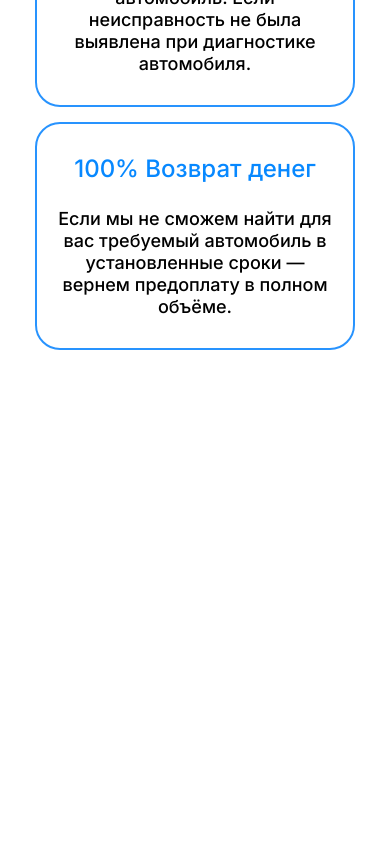
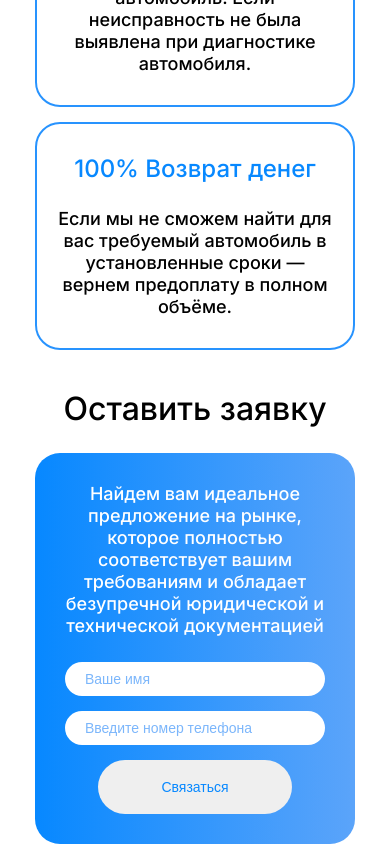
Before and after one commit to Qalwk/avtopodbor, a React (Vite) app: page / in a window 390 px wide. Shown: the part 7107-7951 px from the top of the page. Before the commit the page ends 7457 px from the top, so only its background shows below. Built offline with nearby package versions, Linux system fonts and the light colour scheme.

Commit message:
add: contact section

```diff
--- a/src/App.tsx
+++ b/src/App.tsx
@@ -1,6 +1,6 @@
 import './App.css'
 import Header from './components/Header/Header'
-// import Action from './section/Action/Action'
+import Action from './section/Action/Action'
 import Check from './section/Check/Check'
 import Guarantee from './section/Guarantee/Guarantee'
 import Hero from './section/Hero/Hero'
@@ -26,7 +26,7 @@ function App() {
       <WhyUs />
       <Guarantee />
 
-      {/* <Action /> */}
+      <Action />
     </main>
   )
 }
--- /dev/null
+++ b/src/components/ClientAction/ClientAction.css
@@ -0,0 +1,91 @@
+.form-container {
+  max-width: 740px;
+  width: 100%;
+  display: flex;
+  flex-wrap: wrap;
+  gap: 25px;
+}
+
+.bottom-wrapper {
+  width: 100%;
+  display: flex;
+  justify-content: space-between;
+  align-items: center;
+  gap: 40px;
+}
+
+.input-name,
+.input-tel {
+  width: 100%;
+  padding: 22px;
+  border-radius: 50px;
+  background: #ffffff;
+  outline: none;
+  border: none;
+
+  font-size: 22px;
+  font-weight: 400;
+  line-height: 26px;
+  color: #0788FF;
+}
+
+.input-name::placeholder,
+.input-tel::placeholder {
+  color: #5ba4fa;
+  opacity: 0.8;
+}
+
+.form-submit {
+  padding: 20px 40px;
+  border: none;
+  border-radius: 51px;
+
+  font-size: 26px;
+  font-weight: 500;
+  line-height: 31.47px;
+  text-align: center;
+  color: #0788FF;
+}
+
+@media screen and (max-width: 1440px) {
+  .bottom-wrapper {
+    gap: 25px;
+  }
+  .input-name,
+  .input-tel {
+    padding: 17px 20px;
+    font-size: 18px;
+    line-height: 22px;
+  }
+  .form-submit {
+    padding: 14px 40px;
+    font-size: 22px;
+    line-height: 26px;
+  }
+}
+
+@media screen and (max-width: 1280px) {
+  .form-container {
+    max-width: none;
+  }
+  .bottom-wrapper {
+    flex-direction: column;
+  }
+}
+
+@media screen and (max-width: 740px) {
+  .form-container,
+  .bottom-wrapper {
+    gap: 15px;
+  }
+  .input-name,
+  .input-tel,
+  .form-submit {
+    padding: 9px 20px;
+    font-size: 14px;
+    line-height: 16px;
+  }
+  .form-submit {
+    padding: 19px 63px;
+  }
+}
--- a/src/components/ClientAction/ClientAction.tsx
+++ b/src/components/ClientAction/ClientAction.tsx
@@ -1,13 +1,15 @@
-import axios from 'axios'; // Импортируем axios
-import { useState } from 'react';
+import axios from "axios"; // Импортируем axios
+import { useState } from "react";
+
+import "./ClientAction.css";
 
 interface ContactFormProps {
   onSubmit: (data: { client_name: string; client_phone: string }) => void;
 }
 
 const ContactForm: React.FC<ContactFormProps> = ({ onSubmit }) => {
-  const [client_name, setName] = useState('');
-  const [client_phone, setPhone] = useState('');
+  const [client_name, setName] = useState("");
+  const [client_phone, setPhone] = useState("");
 
   const handleNameChange = (event: React.ChangeEvent<HTMLInputElement>) => {
     setName(event.target.value);
@@ -22,55 +24,56 @@ const ContactForm: React.FC<ContactFormProps> = ({ onSubmit }) => {
 
     // Проверка, введены ли все данные
     if (!client_name || !client_phone) {
-      alert('Пожалуйста, заполните все поля!');
+      alert("Пожалуйста, заполните все поля!");
       return;
     }
 
     try {
       // Отправка данных на сервер с помощью axios
-      const response = await axios.post('/api/contact-with-us/', {
+      const response = await axios.post("/api/contact-with-us/", {
         client_name,
         client_phone,
       });
 
       if (response.status === 200) {
-        alert('Контакты успешно отправлены!');
-        setName('');
-        setPhone('');
+        alert("Контакты успешно отправлены!");
+        setName("");
+        setPhone("");
       } else {
-        alert('Ошибка отправки контактов!');
+        alert("Ошибка отправки контактов!");
       }
     } catch (error) {
-      console.error('Ошибка отправки контактов:', error);
-      alert('Ошибка отправки контактов!');
+      console.error("Ошибка отправки контактов:", error);
+      alert("Ошибка отправки контактов!");
     }
   };
 
   return (
-    <form onSubmit={handleSubmit}>
-      <div>
-        <label htmlFor="name">Имя:</label>
+    <form onSubmit={handleSubmit} className="form-container">
       <input
+        className="input-name"
+        placeholder="Ваше имя"
         type="text"
         id="name"
         value={client_name}
         onChange={handleNameChange}
       />
-      </div>
-      <div>
-        <label htmlFor="phone">Телефон:</label>
+      <div className="bottom-wrapper">
         <input
+          className="input-tel"
           type="tel"
           id="phone"
           value={client_phone}
           onChange={handlePhoneChange}
-          placeholder="Телефон"
-          onClick={(event) => {
-            const target = event.target as HTMLInputElement;
-          }}
+          placeholder="Введите номер телефона"
+          // onClick={(event) => {
+          //   const target = event.target as HTMLInputElement;
+          // }}
         />
+        <button type="submit" className="form-submit">
+          Связаться
+        </button>
       </div>
-      <button type="submit">Отправить</button>
     </form>
   );
 };
--- a/src/section/Action/Action.css
+++ b/src/section/Action/Action.css
@@ -1,9 +1,76 @@
 .action {
-    margin-top: 200px;
-    width: 1720px;
-    height: 367px;
+  margin-top: 120px;
+  text-align: left;
+  height: fit-content;
+}
 
-    background: linear-gradient(270deg, #5BA4FA 0%, #0788FF 100%), #D9D9D9;
-    border-radius: 25px;
+.action-container {
+  margin-top: 80px;
+  width: 100%;
+  background: linear-gradient(270deg, #5ba4fa 0%, #0788ff 100%), #d9d9d9;
+  border-radius: 25px;
 
+  display: flex;
+  justify-content: space-between;
+  align-items: center;
+  gap: 30px;
+  padding: 100px 70px;
 }
+
+.action-text {
+  max-width: 50%;
+  font-size: 32px;
+  font-weight: 500;
+  line-height: 38px;
+  color: #fff;
+}
+@media screen and (max-width: 1440px) {
+  .action-container {
+    padding: 90px 50px;
+  }
+  .action-text {
+    font-size: 24px;
+    line-height: 29px;
+  }
+}
+
+@media screen and (max-width: 1280px) {
+  .action {
+    margin-top: 80px;
+  }
+  .action-container {
+    margin-top: 40px;
+    padding: 40px;
+    flex-direction: column;
+  }
+  .action-title {
+    font-size: 45px;
+    line-height: 54px;
+  }
+  .action-text {
+    max-width: none;
+    text-align: center;
+    font-size: 20px;
+    line-height: 24px;
+  }
+}
+
+@media screen and (max-width: 740px) {
+  .action {
+    margin-top: 40px;
+  }
+  .action-container {
+    margin-top: 25px;
+    padding: 30px;
+    gap: 25px;
+  }
+  .action-title {
+    font-size: 32px;
+    line-height: 38px;
+    text-align: center;
+  }
+  .action-text {
+    font-size: 18px;
+    line-height: 22px;
+  }
+}
--- a/src/section/Action/Action.tsx
+++ b/src/section/Action/Action.tsx
@@ -1,18 +1,25 @@
-import ContactForm from "../../components/ClientAction/ClientAction"
-import "./Action.css"
+import ContactForm from "../../components/ClientAction/ClientAction";
+import "./Action.css";
 
 const Action = () => {
-
-    const handleSubmit = async (data: { name: string; phone: string }) => {
-        // Обработка данных (например, отправка на бэкенд)
-        console.log('Отправленные данные:', data);
-      };
+  const handleSubmit = async (data: { name: string; phone: string }) => {
+    // Обработка данных (например, отправка на бэкенд)
+    console.log("Отправленные данные:", data);
+  };
 
   return (
     <div className="action">
+      <h2 className="action-title">Оставить заявку</h2>
+      <div className="action-container">
+        <p className="action-text">
+          Найдем вам идеальное предложение на рынке, которое полностью
+          соответствует вашим требованиям и обладает безупречной юридической и
+          технической документацией
+        </p>
         <ContactForm onSubmit={handleSubmit} />
+      </div>
     </div>
-  )
-}
+  );
+};
 
-export default Action
+export default Action;
--- a/src/section/Guarantee/Guarantee.css
+++ b/src/section/Guarantee/Guarantee.css
@@ -1,10 +1,37 @@
 .guarantee {
+  position: relative;
   display: flex;
   flex-direction: column;
   align-items: start;
   gap: 80px;
 
   margin-top: 110px;
+}
+
+.guarantee-bg-1, .guarantee-bg-2, .guarantee-bg-3{
+  position: absolute;
+  z-index: 0;
+  background: linear-gradient(270deg, #5ba4fa 0%, #0788ff 100%);
+  filter: blur(100px);
+  z-index: -1;
+}
+.guarantee-bg-1 {
+  width: 198px;
+  height: 198px;
+  top: 20%;
+  left: -5%;
+}
+.guarantee-bg-2 {
+  width: 374px;
+  height: 374px;
+  top: 35%;
+  left: 50%;
+}
+.guarantee-bg-3 {
+  width: 280px;
+  height: 280px;
+  top: 80%;
+  right: -10%;
 }
 
 .guarantee-title {
@@ -22,6 +49,7 @@
 }
 
 .guarantee-item {
+  width: 100%;
   padding: 60px 25px;
 
   text-align: center;
@@ -32,6 +60,7 @@
 
   gap: 60px;
   border: 2px solid #2893fe;
+  background: #fff;
   border-radius: 25px;
 }
 
--- a/src/section/Guarantee/Guarantee.tsx
+++ b/src/section/Guarantee/Guarantee.tsx
@@ -18,7 +18,7 @@ const guaranteeItems = [
 const Guarantee = () => {
   return (
     <div className="guarantee">
-      <h2 className="guarantee-title">Почему стоит обратиться к нам</h2>
+      <h2 className="guarantee-title">Гарантия вашей уверенности</h2>
       <div className="guarantee-wrapper">
         {guaranteeItems.map((item) => (
           <div className="guarantee-item">
@@ -27,6 +27,9 @@ const Guarantee = () => {
           </div>
         ))}
       </div>
+      {/* <div className="guarantee-bg-1" />
+      <div className="guarantee-bg-2" />
+      <div className="guarantee-bg-3" /> */}
     </div>
   );
 };
```
Lines whose indentation alone changed are shown as unchanged.
